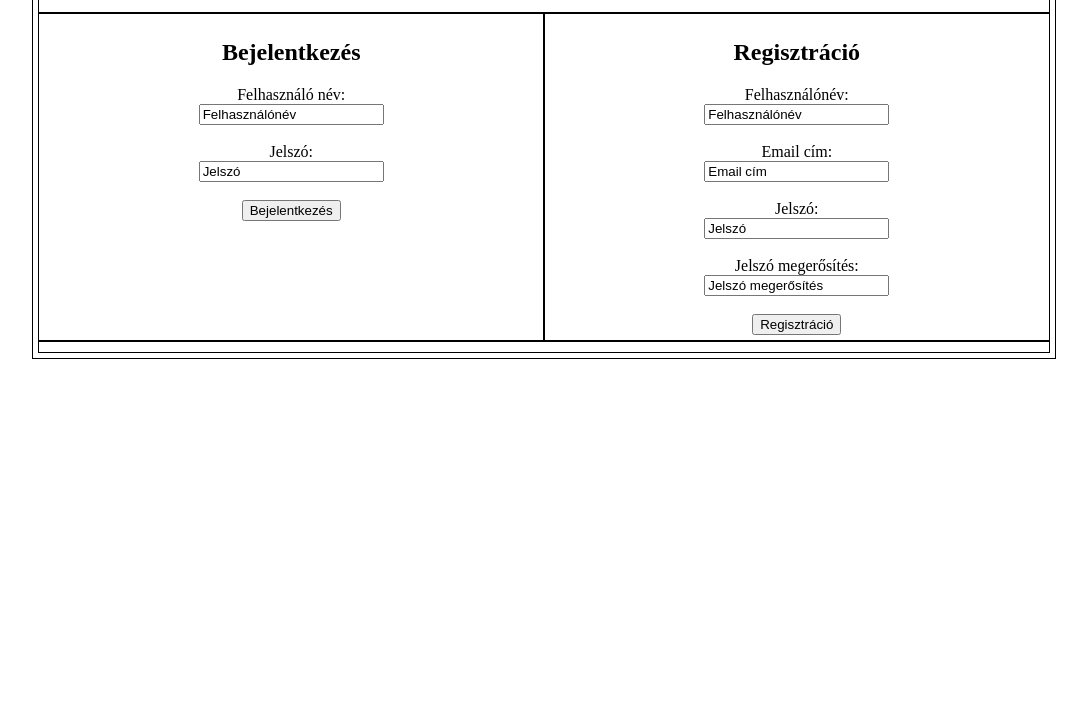
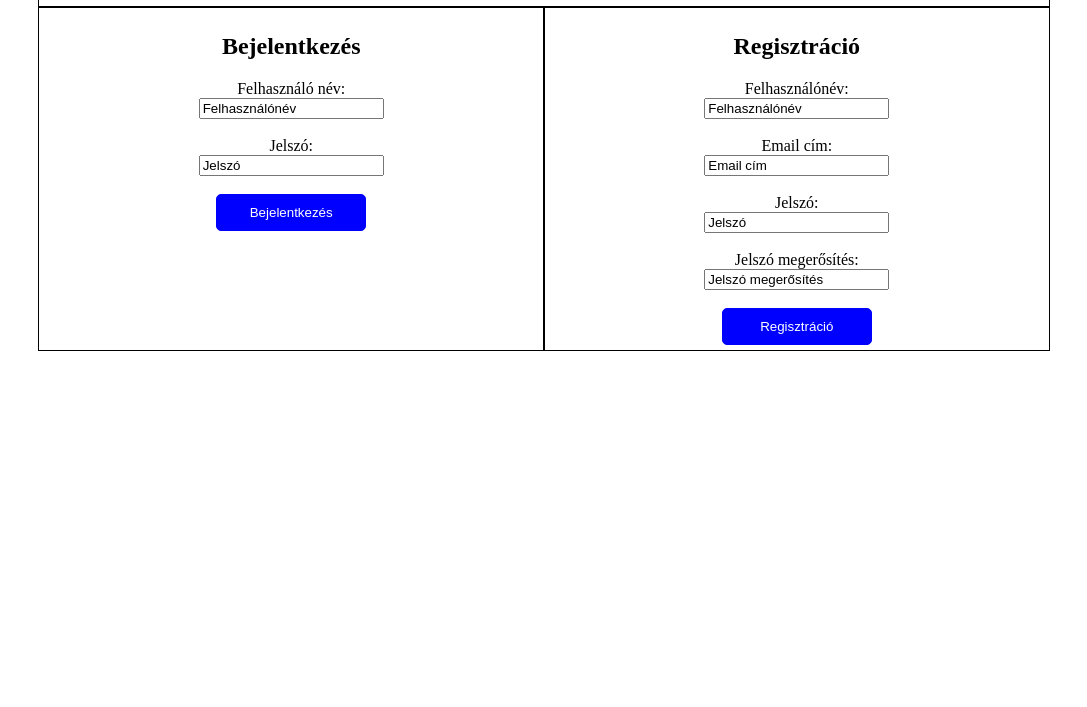
Before and after one commit to panel05/forms, a plain HTML site: page forms.html in a window 1280 px wide. Shown: the part 93-800 px from the top of the page, without its empty margins (96-1183 px from the left). Drawn offline with Linux system fonts and the light colour scheme.

Commit message:
submit button

```diff
--- a/forms.css
+++ b/forms.css
@@ -1,5 +1,5 @@
 
-main, header, article, aside, nav, footer {
+header, article, aside, nav{
     border: solid 1px black;
     padding: 5px;
 }
@@ -28,6 +28,15 @@ article {
     text-align: center;
 }
 
+input[type=submit] {
+    color: white;
+    background-color: blue;
+    padding: 10px;
+    width: 150px;
+    border-radius: 5px;
+    border: solid 1px blue;
+}
+
 aside {
     grid-area: as;
     text-align: center;
```
